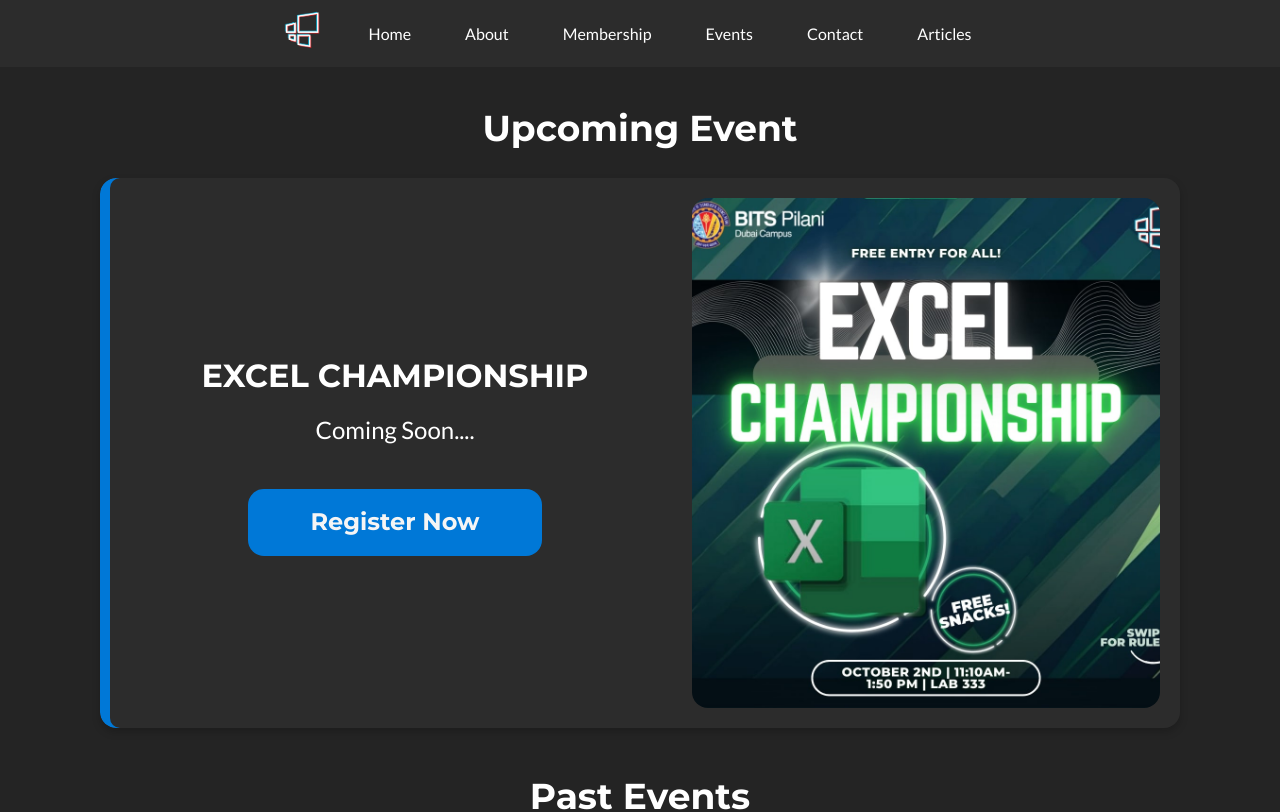
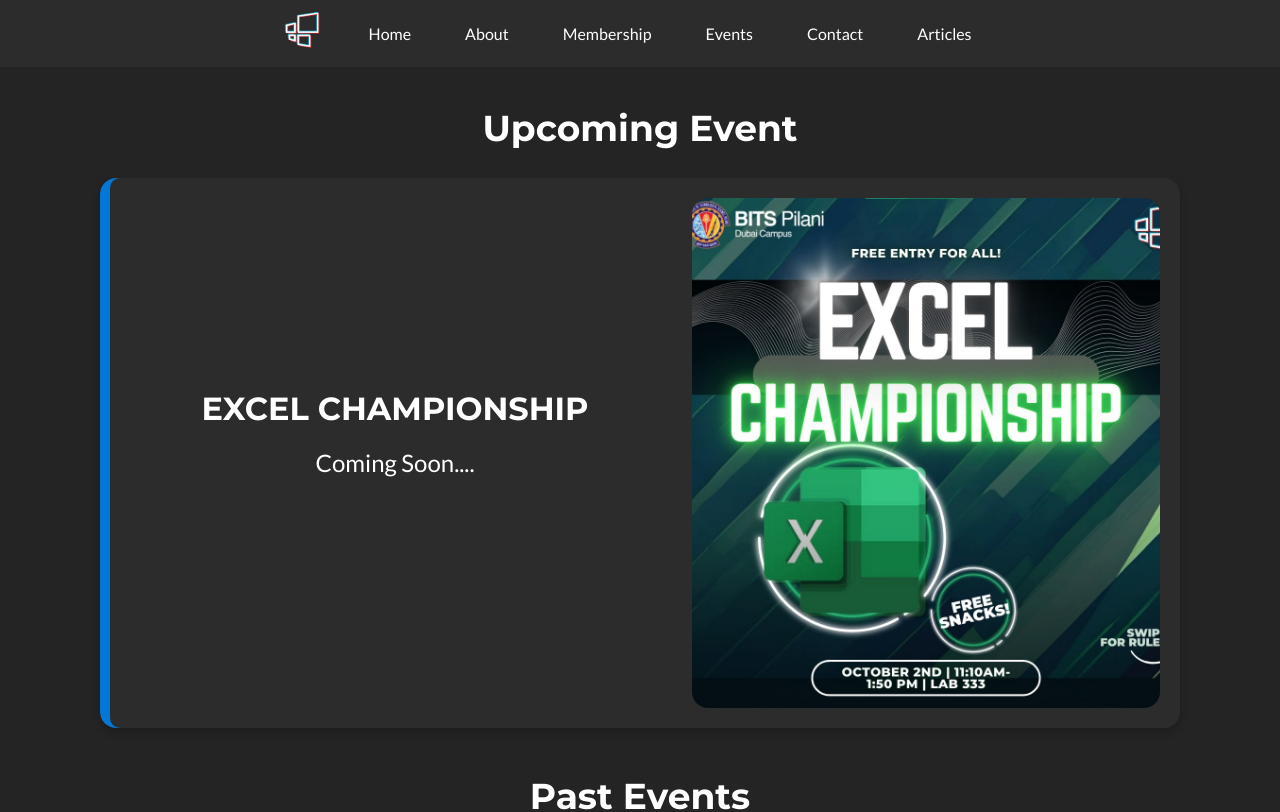
Before and after one commit to Stellin-15/MTC-BITS-Pilani-Dubai-Campus, a React (Vite) app in the folder MTC New Website/mtcbpdc/: page /#/events in a window 1280 px wide. Shown: the top 812 px of the page. Built offline with nearby package versions, Linux system fonts and the light colour scheme.

Commit message:
removed button

```diff
--- a/MTC New Website/mtcbpdc/src/pages/Events/Events.jsx
+++ b/MTC New Website/mtcbpdc/src/pages/Events/Events.jsx
@@ -25,9 +25,9 @@ const EventCard = () => {
           <p className="event-title">EXCEL CHAMPIONSHIP</p>
           <p className="event-time">Coming Soon....</p>
           <p className="event-date"></p>
-          <a href="">
+           {/* <a href="">
             <div className="event-button">Register Now</div>
-          </a>
+          </a>*/}
         </div>
         <div className="event-image">
           <img src={excelChampionship} alt="VS Code Workshop" />
```
